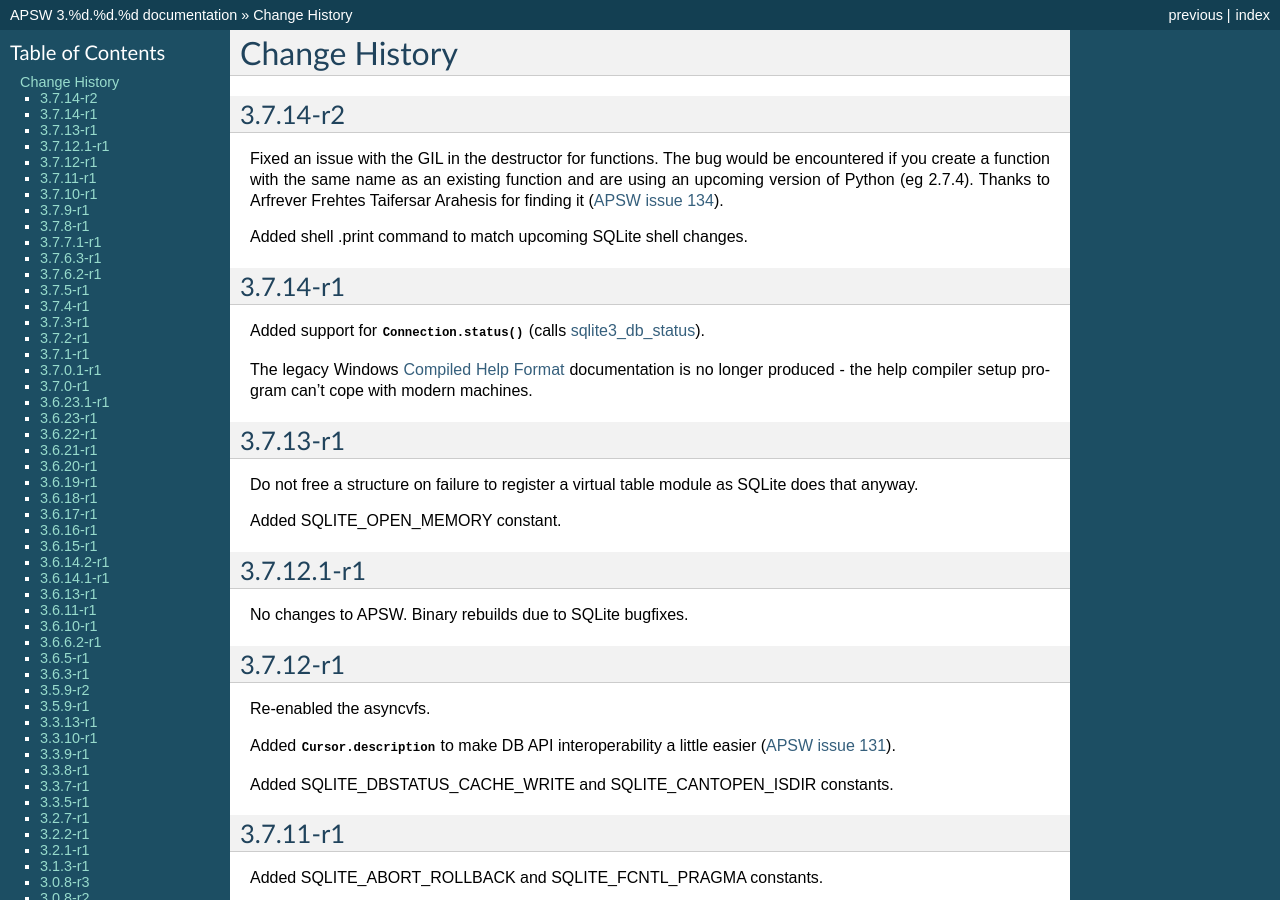
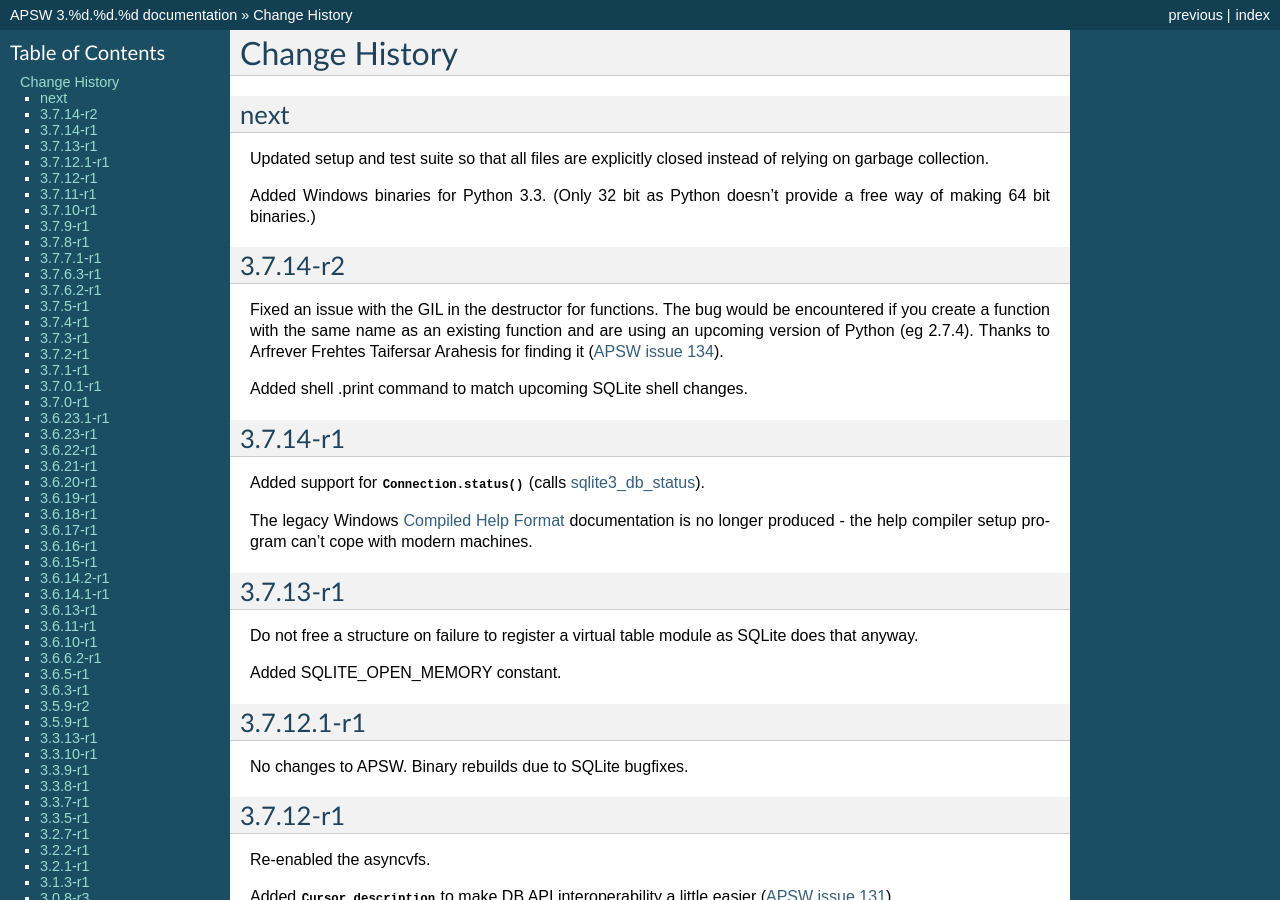
Before and after one commit to rogerbinns/apsw, a Sphinx documentation site: the page built from doc/changes.rst, in a window 1280 px wide and 900 px high. Built offline with Sphinx 7.4.7, drawn with Linux system fonts in a browser that asks for light colours; pages that are not in the unit, such as notebooks, are missing from menus; the version number is read from the project's files by our own code.

Commit message:
Several updates and version bump type maintenance

```diff
--- a/doc/changes.rst
+++ b/doc/changes.rst
@@ -1,6 +1,15 @@
 Change History
 **************
 .. currentmodule:: apsw
+
+next
+====
+
+Updated setup and test suite so that all files are explicitly closed
+instead of relying on garbage collection.
+
+Added Windows binaries for Python 3.3.  (Only 32 bit as Python doesn't
+provide a free way of making 64 bit binaries.)
 
 3.7.14-r2
 =========
--- a/doc/download.rst
+++ b/doc/download.rst
@@ -51,6 +51,9 @@
   <http://apsw.googlecode.com/files/apsw-3.7.14-r2.win32-py3.2.exe>`__
   `64bit
   <http://apsw.googlecode.com/files/apsw-3.7.14-r2.win-amd64-py3.2.exe>`__
+
+* Windows Python 3.3 `32bit
+  <http://apsw.googlecode.com/files/apsw-3.7.14-r2.win32-py3.3.exe>`__
 
 * `apsw-3.7.14-r2-sigs.zip
   <http://apsw.googlecode.com/files/apsw-3.7.14-r2-sigs.zip>`_
```
Also changed, not shown: 3 other files.
